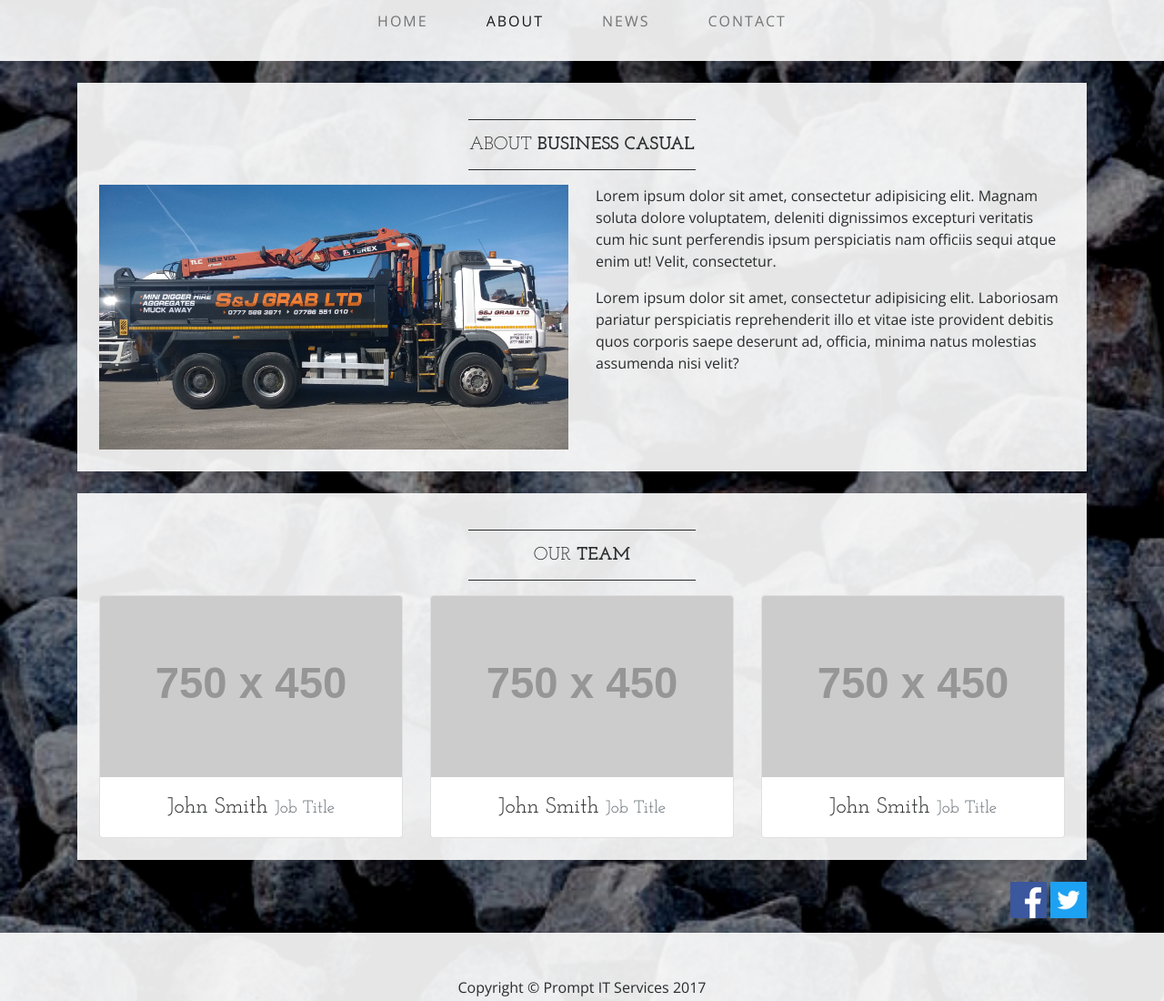
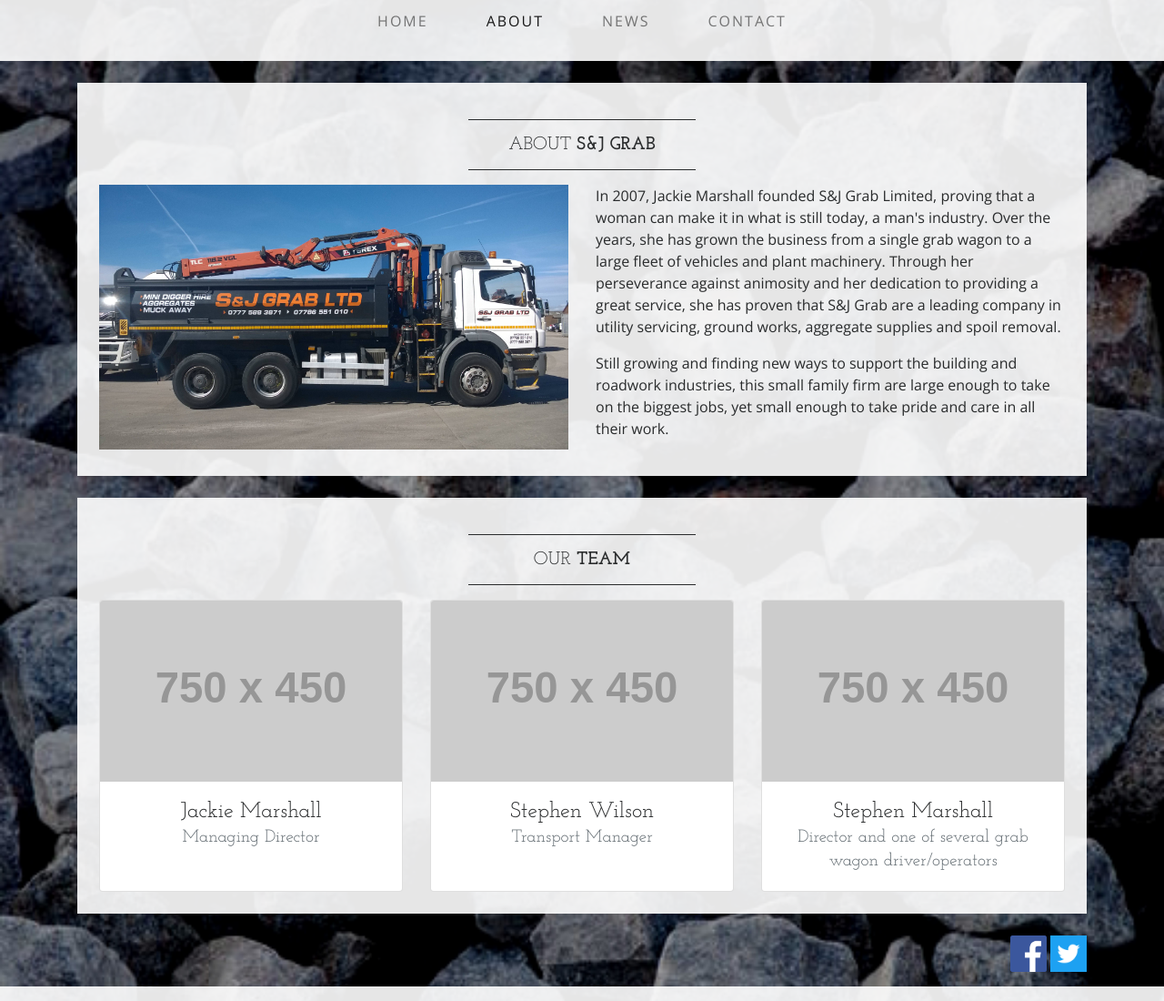
Before and after one commit to pitstop4pcs/sandjgrab, a website: page about.html in a window 1280 px wide. Shown: the part 168-1268 px from the top of the page at 91% size. Drawn offline with nearby package versions, Linux system fonts and the light colour scheme; placeholder pictures from the web are drawn by us.

Commit message:
Update About page

```diff
--- a/about.html
+++ b/about.html
@@ -71,15 +71,15 @@
 
         <div class="bg-faded p-4 my-4">
             <hr class="divider">
-            <h2 class="text-center text-lg text-uppercase my-0">About <strong>Business Casual</strong></h2>
+            <h2 class="text-center text-lg text-uppercase my-0">About <strong>S&J Grab</strong></h2>
             <hr class="divider">
             <div class="row">
                 <div class="col-lg-6">
                     <img class="img-fluid mb-4 mb-lg-0" src="img/slide-2.jpg" alt="">
                 </div>
                 <div class="col-lg-6">
-                    <p>Lorem ipsum dolor sit amet, consectetur adipisicing elit. Magnam soluta dolore voluptatem, deleniti dignissimos excepturi veritatis cum hic sunt perferendis ipsum perspiciatis nam officiis sequi atque enim ut! Velit, consectetur.</p>
-                    <p>Lorem ipsum dolor sit amet, consectetur adipisicing elit. Laboriosam pariatur perspiciatis reprehenderit illo et vitae iste provident debitis quos corporis saepe deserunt ad, officia, minima natus molestias assumenda nisi velit?</p>
+                    <p>In 2007, Jackie Marshall founded S&J Grab Limited, proving that a woman can make it in what is still today, a man's industry. Over the years, she has grown the business from a single grab wagon to a large fleet of vehicles and plant machinery. Through her perseverance against animosity and her dedication to providing a great service, she has proven that S&J Grab are a leading company in utility servicing, ground works, aggregate supplies and spoil removal. </p>
+                    <p>Still growing and finding new ways to support the building and roadwork industries, this small family firm are large enough to take on the biggest jobs, yet small enough to take pride and care in all their work.</p>
                 </div>
             </div>
         </div>
@@ -93,7 +93,7 @@
                     <div class="card h-100">
                         <img class="card-img-top img-fluid" src="http://placehold.it/750x450" alt="">
                         <div class="card-block text-center">
-                            <h4 class="card-title m-0">John Smith <small class="text-muted">Job Title</small></h4>
+                            <h4 class="card-title m-0">Jackie Marshall<small class="text-muted"><br>Managing Director</small></h4>
                         </div>
                     </div>
                 </div>
@@ -101,7 +101,7 @@
                     <div class="card h-100">
                         <img class="card-img-top img-fluid" src="http://placehold.it/750x450" alt="">
                         <div class="card-block text-center">
-                            <h4 class="card-title m-0">John Smith <small class="text-muted">Job Title</small></h4>
+                            <h4 class="card-title m-0">Stephen Wilson <small class="text-muted"><br>Transport Manager</small></h4>
                         </div>
                     </div>
                 </div>
@@ -109,7 +109,7 @@
                     <div class="card h-100">
                         <img class="card-img-top img-fluid" src="http://placehold.it/750x450" alt="">
                         <div class="card-block text-center">
-                            <h4 class="card-title m-0">John Smith <small class="text-muted">Job Title</small></h4>
+                            <h4 class="card-title m-0">Stephen Marshall <small class="text-muted"><br>Director and one of several grab wagon driver/operators</small></h4>
                         </div>
                     </div>
                 </div>
```
Also changed, not shown: index.html (+9 -9 lines).
